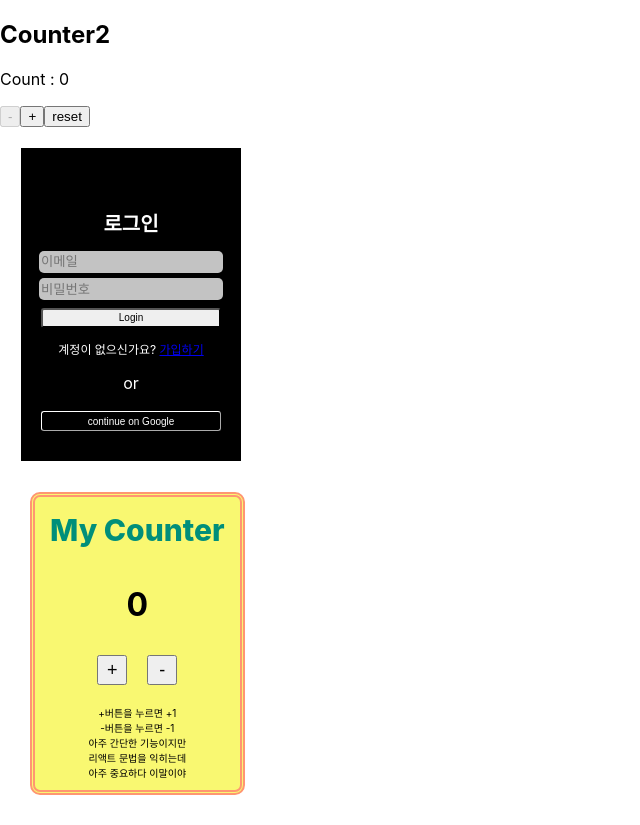
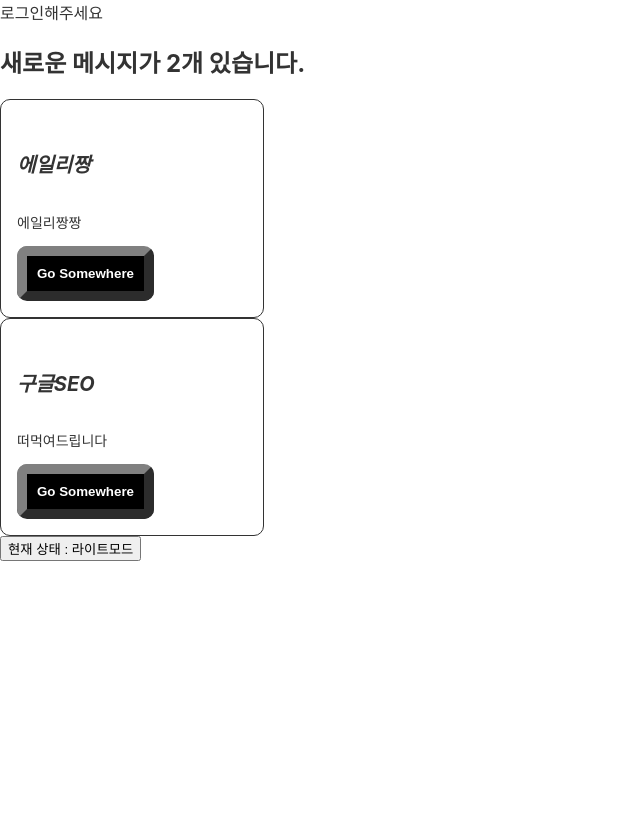
Before and after one commit to hyunjae0621/learn-react, a React (Create React App) app: page / in a window 1280 px wide. Shown: the whole page, without its empty margins (0-640 px from the left). After the commit the page ends 800 px from the top, so only its background shows below. Built offline with nearby package versions, Linux system fonts and the light colour scheme.

Commit message:
9-11 wed

```diff
--- a/src/App.js
+++ b/src/App.js
@@ -1,10 +1,11 @@
-//import Card from "./components/Card";
+import Card from "./components/Card";
 
-// import Card from "./components/Card";
-import Counter from "./components/Counter";
-import Counter2 from "./components/Counter2";
-import Login from "./pages/Login";
-import React from 'react'
+
+// import Counter from "./components/Counter";
+// import Counter2 from "./components/Counter2";
+// import Login from "./pages/Login";
+import React, { useState } from 'react'
+import ThemeButton from "./components/ThemeButton";
 
 function App() {
 
@@ -14,18 +15,57 @@ function App() {
 
 // }
 
+  /**
+   * 1.ThemeButton에 온클릭 이벤트를 만든다.
+   * 2.버튼이 눌려졌다는 이벤트를 부모 컴포넌트에 전송한다.
+   * (onTheme) 이벤트
+   * 3.이벤트를 받으면 div 클래스를 변환하는 함수를 생성한다.
+   * (handleTheme)
+   * 4.부모 컴포넌트의 div 클래스 부분을 변수처리 한다.
+   * [state] isDarkMode라는 state를 생성한다.
+   * 5.isDarkMode state를 wrap 클래스가 있는 div에 className의 속성을 다르게 넣어준다.
+   * 5-1.다크모드인 경우엔 'dark-mode'를 준다
+   * 5-2.다크모드가 아닌 경우엔 'light-mode'라는 클래스를 준다
+   * 6.handleTheme함수에서 isDarkMode의 값을 토글로 변경해준다
+   * 7. ThemeButton 컴포넌트에  isDarkMode라는 props를 내려준다.
+   * 7-1. 이 props에는 isDarkMode의 값을 넣어준다.
+   * 8. ThemeButton 컴포넌트에 isDarkMode의 값을 받아서 true인 경우엔 "다크모드" false인 경우엔 "라이트모드"
+   * 버튼을 클릭한다.
+   * 작동이 잘 되어 바뀌는걸 확인한다.
+   *
+   */
+
+  const [isDarkMode, setDarkmode] = useState(false);
+
+const [isLoggedIn,setIsLoggedIn] = useState(false);
+const [message, setMessage] = useState([{text: "안녕하세요", id: 21},{text: 15, id: 22}]);
+
+  const handleTheme = () => {
+
+    setDarkmode(!isDarkMode)
+  }
+
   return <>
 
-        <div className="App">
-          <Counter2 />
+        <div className={`App wrap ${isDarkMode?"dark-mode":"light-mode"}`}>
+
+          {isLoggedIn? "환영합니다" : "로그인해주세요"}
+          {message.length && <h2>새로운 메시지가 {message.length}개 있습니다.</h2>}
+          {/* <Counter2 />
           <Login />
-          <Counter />
-          {/* <Card title={"에일리짱"}
+          <Counter /> */}
+          <Card title={"에일리짱"}
           subText={"에일리짱짱"}
-          onCardClick={handleClick}/>
+          onCardClick={() => console.log("App 클릭")}/>
           <Card title={"구글SEO"}
           subText={"떠먹여드립니다"}
-          onCardClick={() => console.log("App 클릭")}/> */}
+          onCardClick={() => console.log("App 클릭")}/>
+
+          <ThemeButton isDarkmode={isDarkMode} onTheme={handleTheme} />
+
+
+
+
           </div>
           </>
 
--- /dev/null
+++ b/src/components/ThemeButton.jsx
@@ -0,0 +1,12 @@
+import React from 'react'
+
+const ThemeButton = ({isDarkmode, onTheme}) => {
+
+
+  return (
+
+    <button type='button' onClick={onTheme}>현재 상태 : {isDarkmode ? "다크모드":"라이트모드"}</button>
+  );
+}
+
+export default ThemeButton
--- a/src/index.css
+++ b/src/index.css
@@ -14,7 +14,7 @@ code {
 
 #root {
 
-  display: flex;
+
   flex-wrap: wrap;
 }
 
@@ -23,11 +23,11 @@ code {
   border: 1px solid;
   padding: 16px;
   border-radius: 10px;
-  margin: 20px;
+  margin: 0px;
 }
 
 .card-title {
-  font-size: 24px;
+  font-size: 20px;
   font-style: italic;
 
 }
@@ -44,7 +44,6 @@ code {
   border-radius: 10px;
   border-color: gray ;
   border-width: 10px;
-  margin-top: 20px;
   padding: 10px;
 }
 
@@ -165,3 +164,22 @@ color: white;
   font-size: 10px;
 
 }
+
+
+.wrap {
+
+  height: 100vh;
+
+}
+
+.dark-mode {
+background-color: #333;
+color: #fff;
+
+}
+
+.light-mode {
+
+  background-color: #fff;
+  color : #333;
+}
```
